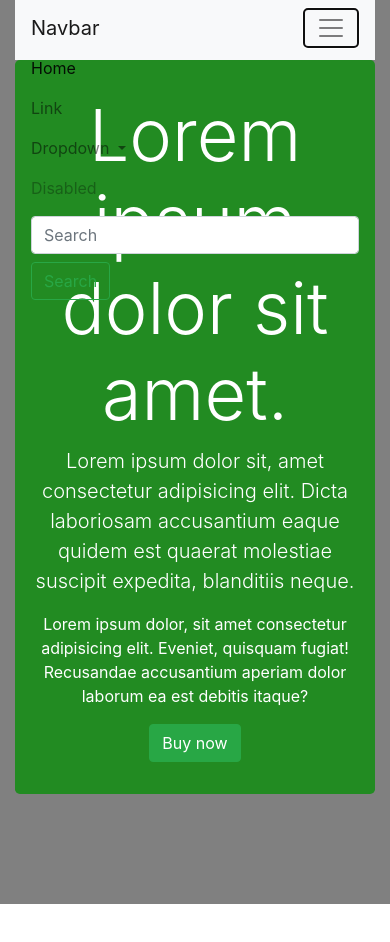
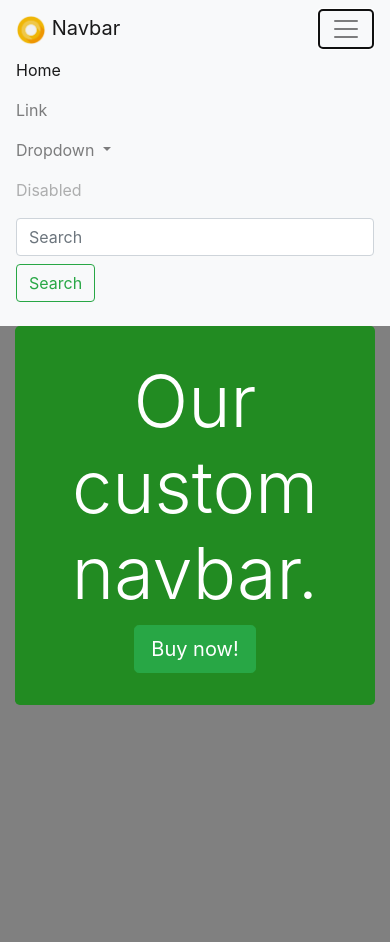
Before and after one commit to Ustingit/jQuery_learning_Nov2019, a plain HTML site: page Udemy4BScourse/4section.html in a window 390 px wide. Both pictures are taken after a click on the button "Toggle navigation". Before the commit the page ends 904 px from the top, so only its background shows below. Drawn offline with nearby package versions, Linux system fonts and the light colour scheme; a web font is replaced by a local one.

Commit message:
udemy: some custom navbar - https://www.udemy.com/course/bootstrap-4-tutorials/learn/lecture/6817254#overview

```diff
--- a/Udemy4BScourse/4section.html
+++ b/Udemy4BScourse/4section.html
@@ -24,7 +24,60 @@
     </style>
 </head>
 <body>
-    <div class="container-fluid con" style="height: 60px;">
+        <nav class="navbar navbar-expand-lg navbar-light bg-light">
+                <a class="navbar-brand" href="#"><img src="logo.png" width="30" height="30" alt=""> Navbar</a>
+                <button class="navbar-toggler" type="button" data-toggle="collapse" data-target="#navbarSupportedContent" aria-controls="navbarSupportedContent" aria-expanded="false" aria-label="Toggle navigation">
+                  <span class="navbar-toggler-icon"></span>
+                </button>
+
+                <div class="collapse navbar-collapse" id="navbarSupportedContent">
+                  <ul class="navbar-nav mr-auto">
+                    <li class="nav-item active">
+                      <a class="nav-link" href="#">Home <span class="sr-only">(current)</span></a>
+                    </li>
+                    <li class="nav-item">
+                      <a class="nav-link" href="#">Link</a>
+                    </li>
+                    <li class="nav-item dropdown">
+                      <a class="nav-link dropdown-toggle" href="#" id="navbarDropdown" role="button" data-toggle="dropdown" aria-haspopup="true" aria-expanded="false">
+                        Dropdown
+                      </a>
+                      <div class="dropdown-menu" aria-labelledby="navbarDropdown">
+                        <a class="dropdown-item" href="#">Action</a>
+                        <a class="dropdown-item" href="#">Another action</a>
+                        <div class="dropdown-divider"></div>
+                        <a class="dropdown-item" href="#">Something else here</a>
+                      </div>
+                    </li>
+                    <li class="nav-item">
+                      <a class="nav-link disabled" href="#" tabindex="-1" aria-disabled="true">Disabled</a>
+                    </li>
+                  </ul>
+                  <form class="form-inline my-2 my-lg-0">
+                    <input class="form-control mr-sm-2" type="search" placeholder="Search" aria-label="Search">
+                    <button class="btn btn-outline-success my-2 my-sm-0" type="submit">Search</button>
+                  </form>
+                </div>
+              </nav>
+    <div class="container con">
+        <div class="jumbotron">
+            <h1 class="display-3">Our custom navbar.</h1>
+            <a href="#" class="btn btn-success btn-lg">Buy now!</a>
+        </div>
+    </div>
+
+
+
+
+
+
+
+
+
+
+
+
+    <!-- <div class="container-fluid con" style="height: 60px;">
     <nav class="navbar navbar-expand-lg navbar-light bg-light" style="height: 60px;">
             <a class="navbar-brand" href="#">Navbar</a>
             <button class="navbar-toggler" type="button" data-toggle="collapse" data-target="#navbarSupportedContent" aria-controls="navbarSupportedContent" aria-expanded="false" aria-label="Toggle navigation">
@@ -60,10 +113,10 @@
               </form>
             </div>
           </nav>
-    </div>
+</div> -->
 
 
-    <div class="container-fluid con">
+<!-- <div class="container-fluid con">
 <div class="jumbotron">
     <h1 class="display-3">Lorem ipsum dolor sit amet.</h1>
     <p class="lead">Lorem ipsum dolor sit, amet consectetur adipisicing elit. Dicta laboriosam accusantium eaque quidem est quaerat molestiae suscipit expedita, blanditiis neque.</p>
@@ -71,20 +124,7 @@
 
     <a href="#" class="btn btn-success">Buy now</a>
 </div>
-    </div>
-
-
-
-
-
-
-
-
-
-
-
-
-
+</div> -->
 
 
 
```
Also changed, not shown: Udemy4BScourse/logo.png (added). Lines whose indentation alone changed are shown as unchanged.
